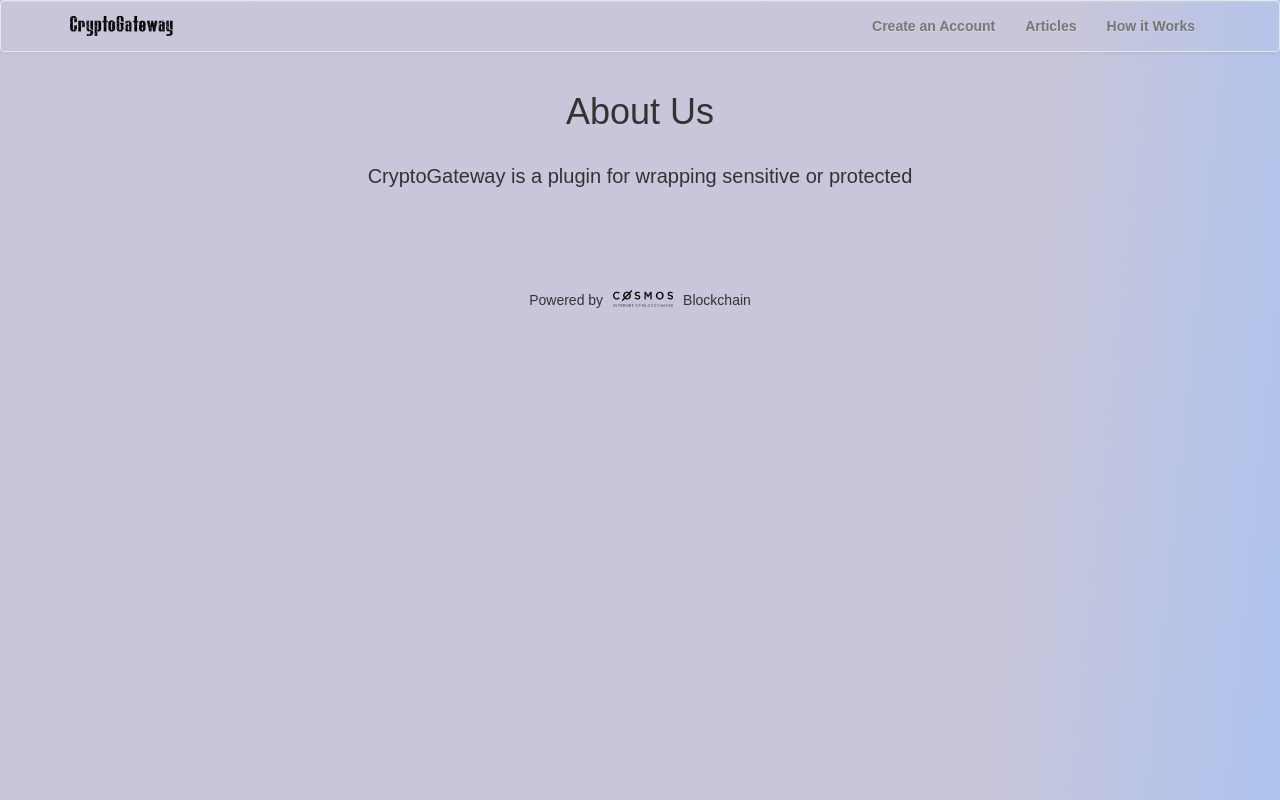
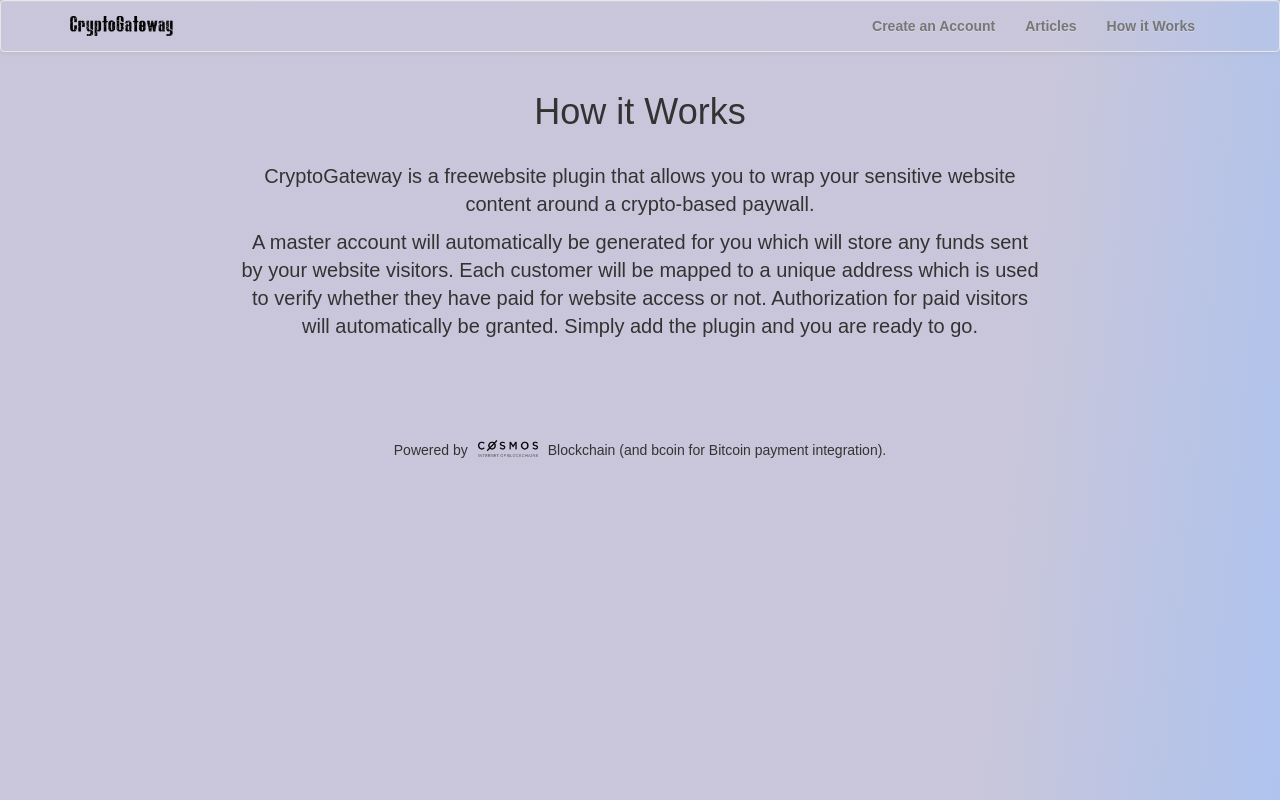
Before and after one commit to cbonoz/cryptogateway, a React (Create React App) app in the folder cryptogateway/: page /about in a window 1280 px wide. Built offline with nearby package versions, Linux system fonts and the light colour scheme; no server answers.

Commit message:
add download modal, update about and article pages

```diff
--- a/cryptogateway/public/index.html
+++ b/cryptogateway/public/index.html
@@ -29,7 +29,8 @@
       work correctly both with client-side routing and a non-root public URL.
       Learn how to configure a non-root public URL by running `npm run build`.
     -->
-    <title>CryptoGateway - Crypto Powered Paywalls</title>
+
+    <title>CryptoGateway: Crypto-Powered Website Paywalls</title>
 </head>
 <body>
 <noscript>
--- a/cryptogateway/src/App.js
+++ b/cryptogateway/src/App.js
@@ -17,10 +17,6 @@ import './App.css';
 import gatewayLogo from './assets/cryptogateway.png';
 
 class App extends Component {
-
-    componentWillMount() {
-
-    }
 
     render() {
         const self = this;
--- a/cryptogateway/src/components/About.js
+++ b/cryptogateway/src/components/About.js
@@ -12,12 +12,20 @@ const About = createReactClass({
             <div className="centered about-page">
 
                 <div className="about-section centered">
-                    <h1>About Us</h1>
+                    <h1>How it Works</h1>
 
-                    <p>CryptoGateway is a plugin for wrapping sensitive or protected
+                    <p>
+                        CryptoGateway is a freewebsite plugin that allows you to wrap your sensitive website content around a
+                        crypto-based paywall.
+                    </p>
 
+                    <p>
+                        A master account will automatically be generated for you which will store any funds sent
+                        by your website visitors. Each customer will be mapped to a unique address which is used to
+                        verify whether they have paid for website access or not. Authorization for paid visitors will
+                        automatically be granted. Simply add the plugin and you are ready to go.
+                    </p>
 
-                    </p>
                 </div>
 
             </div>
--- a/cryptogateway/src/components/Articles.js
+++ b/cryptogateway/src/components/Articles.js
@@ -10,7 +10,9 @@ const Articles = createReactClass({
             <div>
                 <h1>Articles</h1>
 
-                <h3>{new Date().toLocaleDateString()}</h3>
+                <hr/>
+
+                <h4>Post: {new Date().toLocaleDateString()}</h4>
 
                 <p className="article-content">
                     Lorem ipsum dolor sit amet, consectetur adipiscing elit. Pellentesque ac sodales velit. Etiam
@@ -25,17 +27,17 @@ const Articles = createReactClass({
                     lectus. Nam aliquam, libero vel tincidunt elementum, libero ipsum finibus magna, vel interdum risus
                     eros non mi.
                 </p>
+
                 <p className="article-content">
 
                     Etiam nunc massa, placerat sit amet turpis eget, elementum mattis augue. In eget enim nibh. Mauris
                     faucibus nec dui at ultricies. Integer id imperdiet lorem. Sed sit amet euismod diam. Donec lorem
-                    nisi,
-                    egestas eget turpis sit amet, accumsan luctus tellus. Proin sit amet dui dignissim, tempor leo ac,
-                    dignissim ligula. Maecenas sit amet ultricies tortor. Proin non fermentum est. Pellentesque habitant
-                    morbi tristique senectus et netus et malesuada fames ac turpis egestas. Morbi dignissim pulvinar
-                    lectus
-                    a vehicula.
+                    nisi,egestas eget turpis sit amet, accumsan luctus tellus. Proin sit amet dui dignissim, tempor
+                    leo ac,dignissim ligula. Maecenas sit amet ultricies tortor. Proin non fermentum est.
+                    Pellentesque habitantmorbi tristique senectus et netus et malesuada fames ac turpis egestas. Morbi
+                    dignissim pulvinarlectusa vehicula.
                 </p>
+
             </div>
         );
     }
--- a/cryptogateway/src/components/Footer.js
+++ b/cryptogateway/src/components/Footer.js
@@ -14,7 +14,10 @@ const Footer = createReactClass({
                 <p className="centered footer">Powered by
                     <span className="cosmos-green">
                         <img src={cosmosLogo} className="cosmos-logo"/>
-                    </span>Blockchain</p>
+                    </span>Blockchain
+
+                    (and bcoin for Bitcoin payment integration).
+                </p>
             </div>
         );
     }
--- a/cryptogateway/src/components/Home.js
+++ b/cryptogateway/src/components/Home.js
@@ -1,7 +1,7 @@
 import React from 'react';
 
 import createReactClass from 'create-react-class';
-import {Button, Grid, Row, Col} from 'react-bootstrap';
+import {Button, Grid, Row, Col, Modal} from 'react-bootstrap';
 
 import gatewayLogo from '../assets/cryptogateway.png';
 import businessLogo from '../assets/your_business.png';
@@ -15,10 +15,16 @@ const Home = createReactClass({
 
     componentWillMount() {
         this.setState({
-            files: [],
-            blockFiles: []
+            showModal: false,
         });
+    },
 
+    handleShow() {
+        this.setState({showModal: true});
+    },
+
+    handleClose() {
+        this.setState({showModal: false});
     },
 
     getAccount() {
@@ -45,7 +51,7 @@ const Home = createReactClass({
                     </Col>
                     <Col xs={12} md={7}>
                         {/*TODO: readd*/}
-                        <WallAnimation/>
+                        {/*<WallAnimation/>*/}
                     </Col>
                     <Col xs={12} md={3}>
                         <img src={businessLogo} className="business-logo"/>
@@ -56,7 +62,7 @@ const Home = createReactClass({
                 </Row>
 
                 <div className="centered">
-                    <Button bsStyle="primary" className="create-button" onClick={() => self.getAccount()}>Download the
+                    <Button bsStyle="primary" className="create-button" onClick={() => self.handleShow()}>Download the
                         plugin</Button>
                 </div>
 
@@ -80,6 +86,30 @@ const Home = createReactClass({
                     </Row>
                 </Grid>
 
+                <Modal show={this.state.showModal} onHide={this.handleClose}>
+                    <Modal.Header can>
+                        <Modal.Title><b>Create a new Cryptogateway account</b></Modal.Title>
+                    </Modal.Header>
+                    <Modal.Body>
+                        <h4>All you need is a username and password <br/>and we'll take care of the rest.</h4>
+
+                        <p>An account will automatically be generated for you which will store any funds sent to you
+                            by your website visitors. Each customer will be mapped to a unique address which is used to
+                            verify
+                            whether they have paid for website access or not.</p>
+                        <hr/>
+                    </Modal.Body>
+
+                    <Modal.Footer>
+                        <div>
+                            <Button bsStyle="success" onClick={() => {
+                                self.handleClose()
+                            }}>Submit</Button>
+                        </div>
+                    </Modal.Footer>
+                </Modal>
+
+
             </div>
         );
     }
--- a/cryptogateway/src/components/Paywall.js
+++ b/cryptogateway/src/components/Paywall.js
@@ -88,7 +88,7 @@ const Paywall = createReactClass({
         const self = this;
         const popover = (
             <Popover id="modal-popover" title="popover">
-                very popover. such engagement
+                Get automatic access once payment/transaction confirmed.
             </Popover>
         );
         const tooltip = <Tooltip id="modal-tooltip">wow.</Tooltip>;
@@ -101,46 +101,30 @@ const Paywall = createReactClass({
                     {this.props.children}
                 </div>
 
-                <Modal show={this.state.showModal}
-                    // onHide={this.handleClose}
+                <Modal show={this.state.showModal} // onHide={this.handleClose}
                 >
                     <Modal.Header>
                         <Modal.Title><b>Producing Quality Content Costs Money.</b></Modal.Title>
                     </Modal.Header>
                     <Modal.Body>
 
-                        <h4>Support quality journalism - no subscription necessary.</h4>
+                        <div className="centered">
+                            <h4>Support quality journalism - no subscription necessary.</h4>
+                        </div>
+
+                        <hr/>
 
                         <p>Send <b>{self.props.amount}</b> {self.props.amountUnits} to address:</p>
 
-                        <h3><b>{self.state.sendPaymentTo}</b></h3>
+                        <OverlayTrigger overlay={popover}>
+                            <h3><b>{self.state.sendPaymentTo}</b></h3>
+                        </OverlayTrigger>
 
                         <p>to continue reading.</p>
 
                         <Button bsStyle="success" className="wallet-button" onClick={() => {
                             self.handleClose()
                         }}>Authorize Payment of {self.props.amount} {self.props.amountUnits}</Button>
-
-                        <hr />
-
-                        {/*<h4>Popover in a modal</h4>*/}
-                        {/*<p>*/}
-                        {/*there is a{' '}*/}
-                        {/*<OverlayTrigger overlay={popover}>*/}
-                        {/*<a href="#popover">popover</a>*/}
-                        {/*</OverlayTrigger>{' '}*/}
-                        {/*here*/}
-                        {/*</p>*/}
-
-                        {/*<h4>Tooltips in a modal</h4>*/}
-                        {/*<p>*/}
-                        {/*there is a{' '}*/}
-                        {/*<OverlayTrigger overlay={tooltip}>*/}
-                        {/*<a href="#tooltip">tooltip</a>*/}
-                        {/*</OverlayTrigger>{' '}*/}
-                        {/*here*/}
-                        {/*</p>*/}
-
 
                     </Modal.Body>
                     <Modal.Footer>
--- a/cryptogateway/src/index.css
+++ b/cryptogateway/src/index.css
@@ -164,6 +164,7 @@ body {
 .centered {
     margin: 0 auto;
     vertical-align: center;
+    text-align: center;
 }
 
 .header-logo {
```
Also changed, not shown: 1 other file (tests, documents, lock files or other folders).
